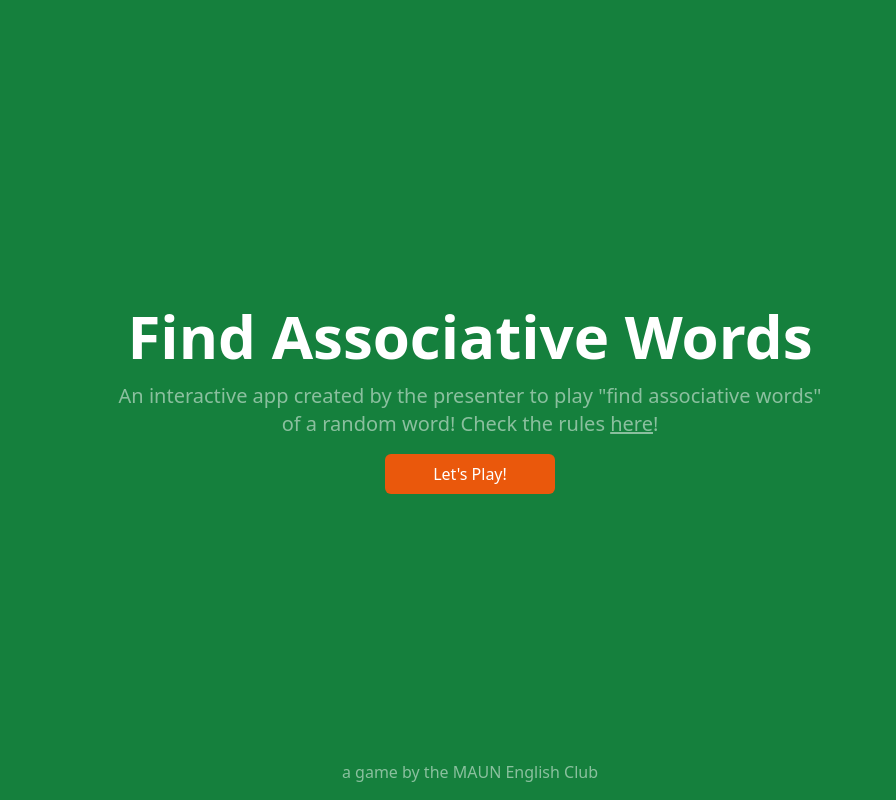
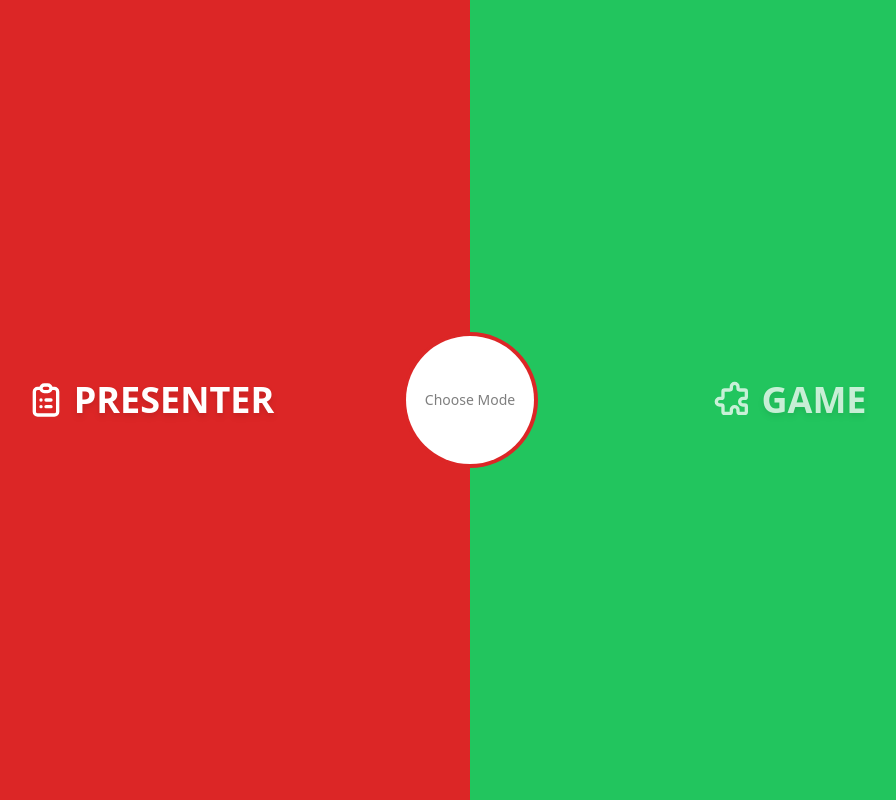
Before and after one commit to eggsy/find-associative-words, a Vue app: page / in a window 1280 px wide. Shown: the whole page, without its empty margins (170-1066 px from the left). Built offline with nearby package versions, Linux system fonts and the light colour scheme.

Commit message:
feat: better and more interactive homepage

```diff
--- a/src/App.vue
+++ b/src/App.vue
@@ -15,13 +15,6 @@ const route = useRoute();
         </div>
       </transition>
     </router-view>
-
-    <div
-      v-if="route.path === '/'"
-      class="fixed text-white opacity-50 md:block bottom-4"
-    >
-      a game by the MAUN English Club
-    </div>
   </div>
 </template>
 
--- a/src/views/Home.vue
+++ b/src/views/Home.vue
@@ -1,24 +1,74 @@
+<script setup lang="ts">
+import { ref } from "vue";
+
+const whichHovered = ref<string | null>(null);
+</script>
+
 <template>
-  <div class="flex flex-col text-center gap-y-4">
-    <h1 class="text-6xl font-semibold">Find Associative Words</h1>
+  <div
+    class="absolute inset-0 z-10 flex items-center justify-center pointer-events-none"
+  >
+    <div
+      class="flex items-center justify-center w-32 h-32 text-black transition-colors bg-white rounded-full pointer-events-auto"
+      :class="{
+        'ring-4': whichHovered !== null,
+        'ring-red-600': whichHovered === 'red',
+        'ring-green-600': whichHovered === 'green',
+      }"
+    >
+      <span class="text-sm opacity-50">Choose Mode</span>
+    </div>
+  </div>
 
-    <p class="text-xl opacity-50 md:w-2/3 md:mx-auto">
-      An interactive app created by the presenter to play "find associative
-      words" of a random word! Check the rules
-      <a
-        href="https://github.com/eggsy/find-associative-words#rules--how-to-play"
-        target="_blank"
-        rel="noreferrer"
-        class="underline"
-        >here</a
-      >!
-    </p>
+  <div
+    class="absolute inset-0 grid w-screen h-screen text-4xl font-bold uppercase lg:grid-cols-2"
+  >
+    <router-link
+      to="/list"
+      class="flex items-center justify-center w-full h-full space-x-2 transition-colors bg-red-500 cursor-pointer hover:bg-red-600 hover:text-white text-white/75"
+      @mouseover="whichHovered = 'red'"
+      @mouseout="whichHovered = null"
+    >
+      <svg
+        xmlns="http://www.w3.org/2000/svg"
+        class="w-10 h-10"
+        fill="none"
+        viewBox="0 0 24 24"
+        stroke="currentColor"
+        stroke-width="2"
+      >
+        <path
+          stroke-linecap="round"
+          stroke-linejoin="round"
+          d="M9 5H7a2 2 0 00-2 2v12a2 2 0 002 2h10a2 2 0 002-2V7a2 2 0 00-2-2h-2M9 5a2 2 0 002 2h2a2 2 0 002-2M9 5a2 2 0 012-2h2a2 2 0 012 2m-3 7h3m-3 4h3m-6-4h.01M9 16h.01"
+        />
+      </svg>
+
+      <span class="drop-shadow-md">Presenter</span>
+    </router-link>
 
     <router-link
       to="/game"
-      class="px-12 py-2 mx-auto transition-colors bg-orange-600 rounded-md w-max hover:bg-orange-700"
+      class="flex items-center justify-center w-full h-full space-x-2 transition-colors bg-green-500 cursor-pointer hover:bg-green-600 hover:text-white text-white/75"
+      @mouseover="whichHovered = 'green'"
+      @mouseout="whichHovered = null"
     >
-      Let's Play!
+      <svg
+        xmlns="http://www.w3.org/2000/svg"
+        class="w-10 h-10"
+        fill="none"
+        viewBox="0 0 24 24"
+        stroke="currentColor"
+        stroke-width="2"
+      >
+        <path
+          stroke-linecap="round"
+          stroke-linejoin="round"
+          d="M11 4a2 2 0 114 0v1a1 1 0 001 1h3a1 1 0 011 1v3a1 1 0 01-1 1h-1a2 2 0 100 4h1a1 1 0 011 1v3a1 1 0 01-1 1h-3a1 1 0 01-1-1v-1a2 2 0 10-4 0v1a1 1 0 01-1 1H7a1 1 0 01-1-1v-3a1 1 0 00-1-1H4a2 2 0 110-4h1a1 1 0 001-1V7a1 1 0 011-1h3a1 1 0 001-1V4z"
+        />
+      </svg>
+
+      <span class="drop-shadow-md">Game</span>
     </router-link>
   </div>
 </template>
```
